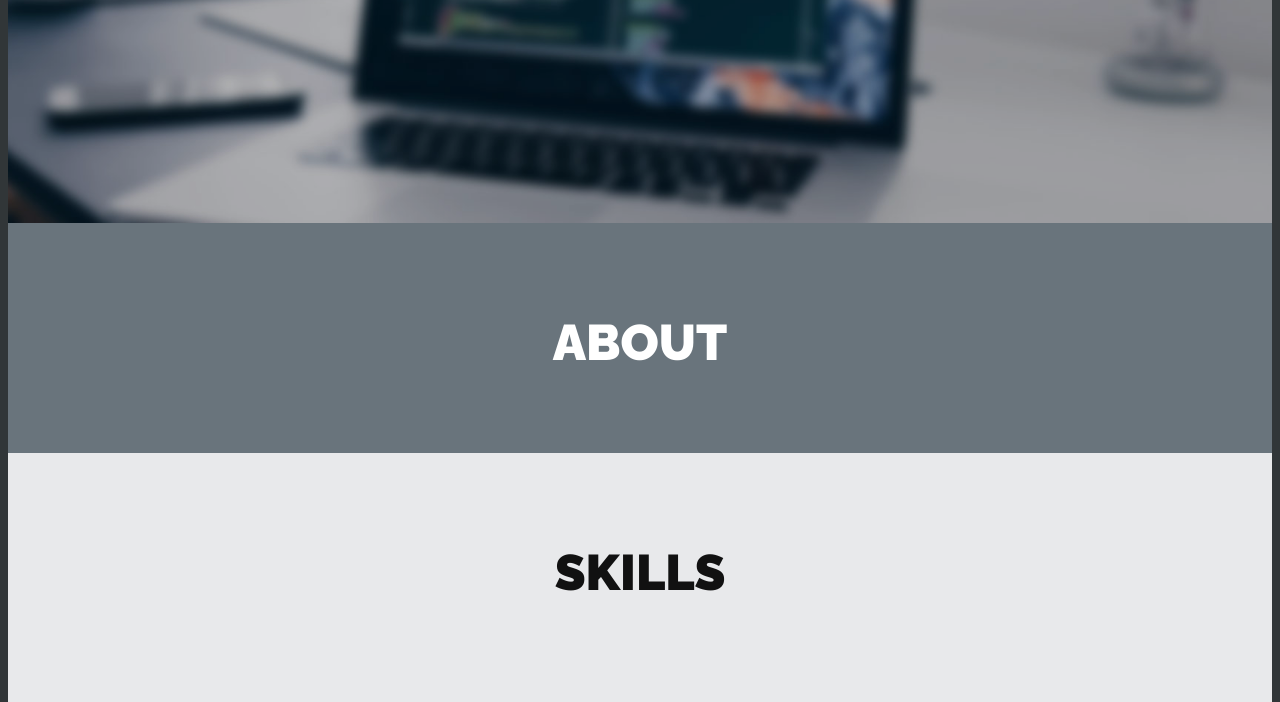
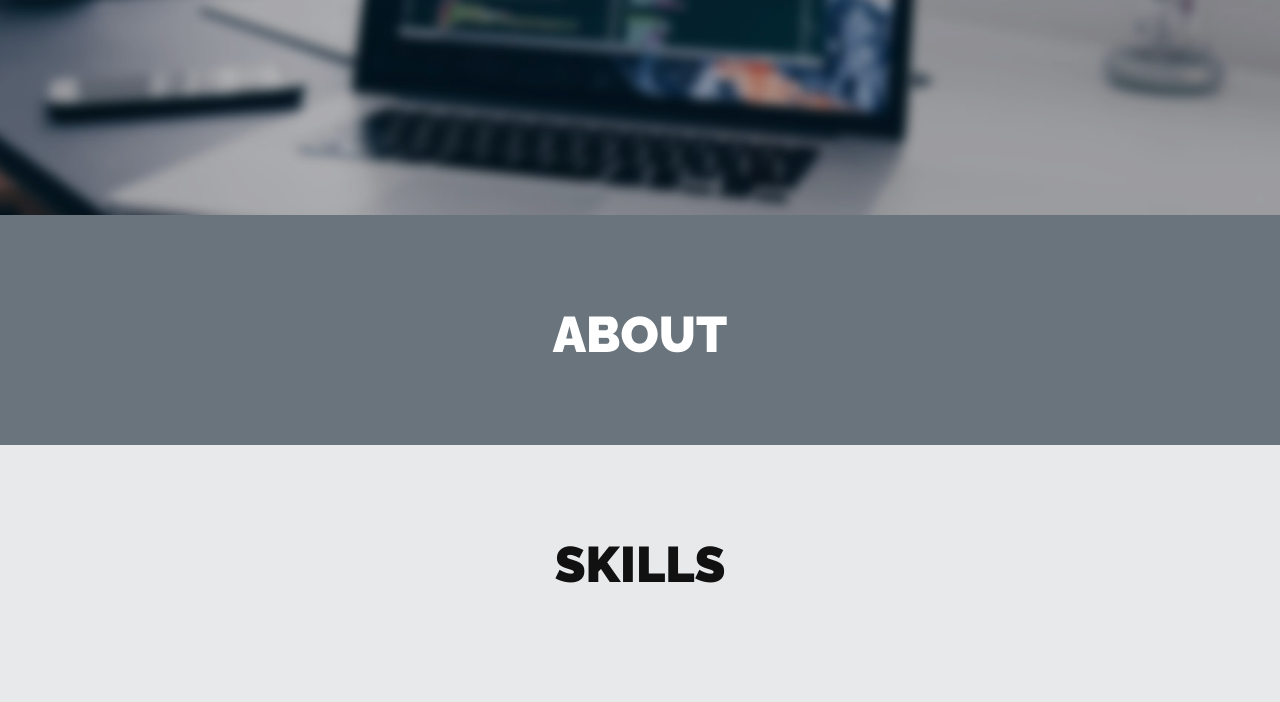
Before and after one commit to Teddy-Seop/sksdk34.github.io, a website: page index.html in a window 1280 px wide. Shown: the part 585-1287 px from the top of the page. Drawn offline with nearby package versions, Linux system fonts and the light colour scheme.

Commit message:
Test v1.1

```diff
--- a/assets/styles/layout.css
+++ b/assets/styles/layout.css
@@ -1,7 +1,5 @@
-/* @import url('_normalize.css');
-@import url('_grid.css'); */
-
-@charset "UTF-8";
+@import url('_normalize.css');
+@import url('_grid.css');
 
 body {
   background-color: #313638;
```
